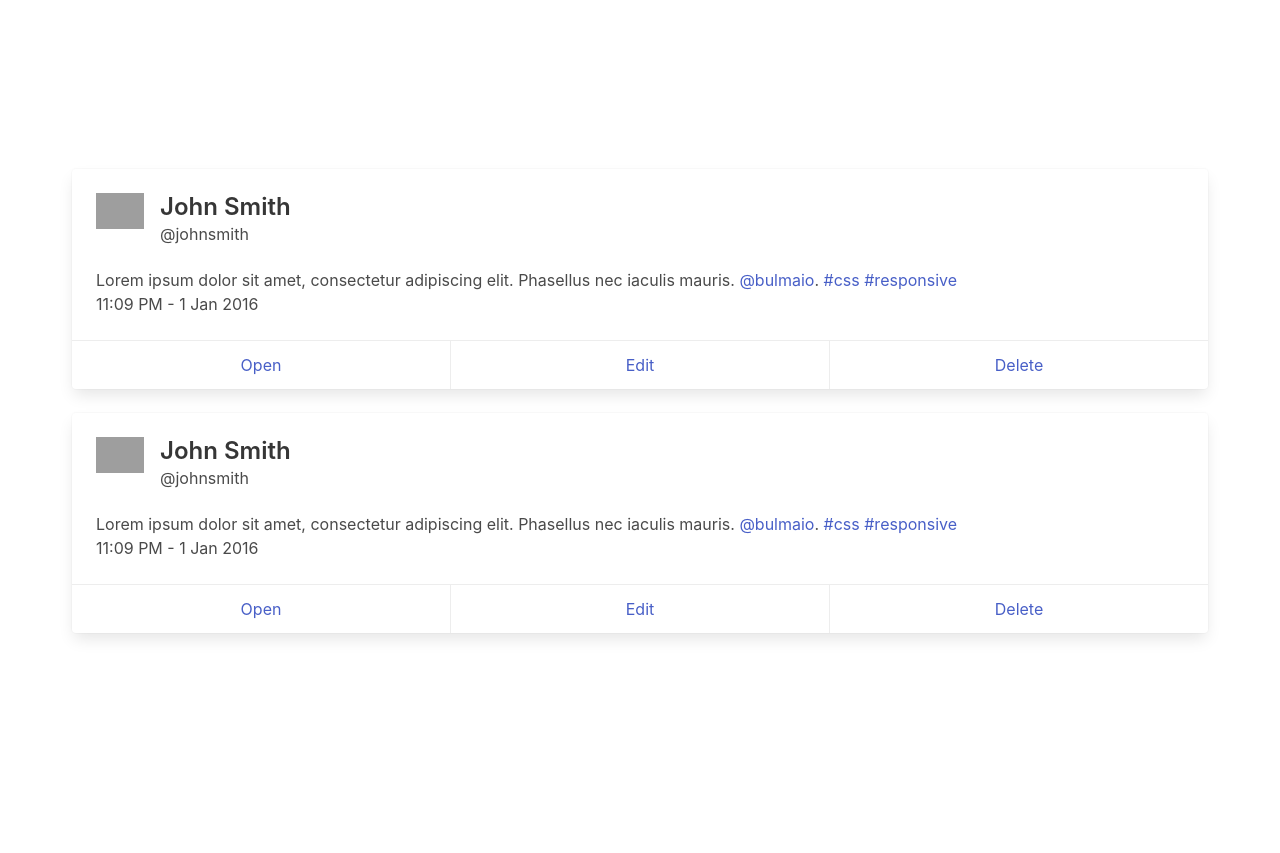
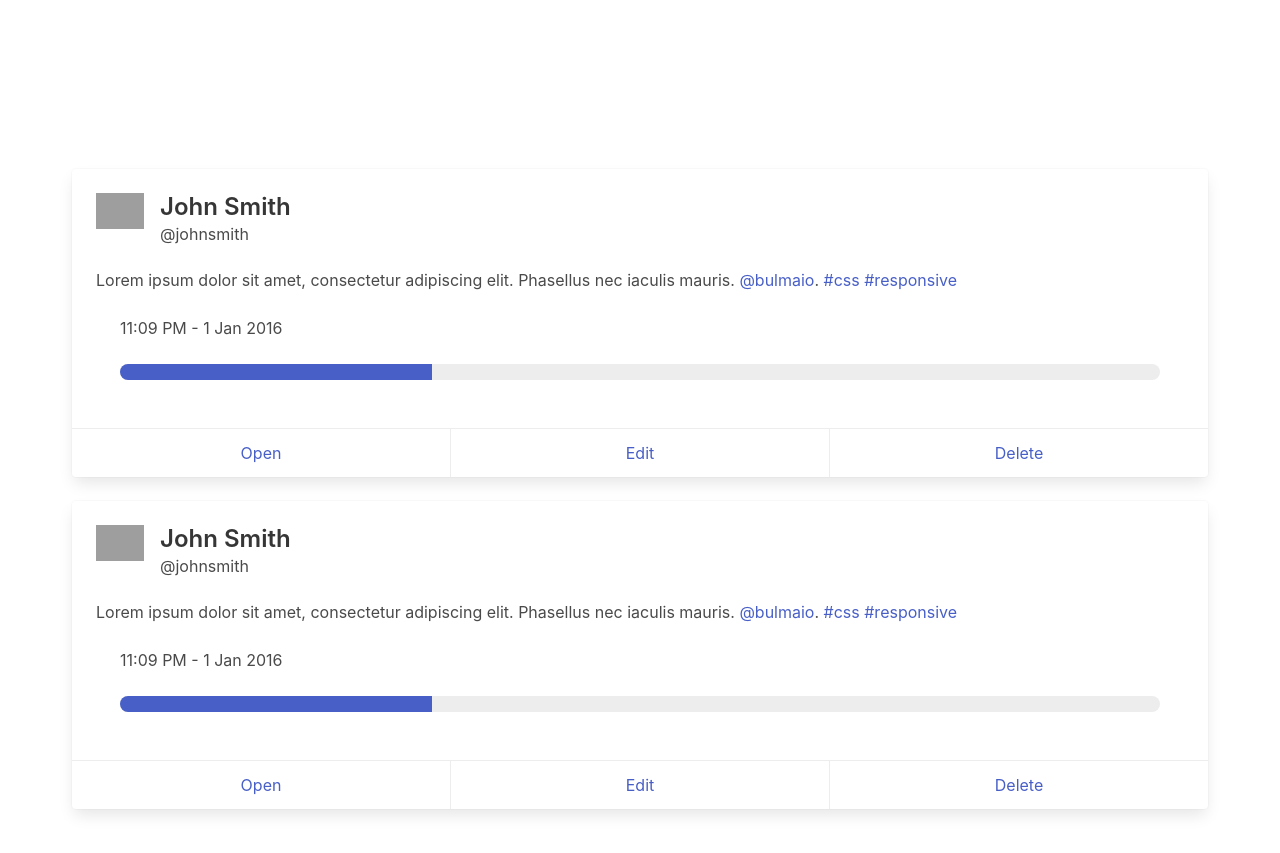
Before and after one commit to finncyr/PRAK_WEB_21, a website: page seite1.html in a window 1280 px wide. Shown: the part 163-1016 px from the top of the page. Before the commit the page ends 940 px from the top, so only its background shows below. Drawn offline with nearby package versions, Linux system fonts and the light colour scheme; grey boxes are pictures that could not be loaded.

Commit message:
fixed some shit

```diff
--- a/seite1.html
+++ b/seite1.html
@@ -71,8 +71,16 @@
                 Lorem ipsum dolor sit amet, consectetur adipiscing elit.
                 Phasellus nec iaculis mauris. <a>@bulmaio</a>.
                 <a href="#">#css</a> <a href="#">#responsive</a>
-                <br>
-                <time datetime="2016-1-1">11:09 PM - 1 Jan 2016</time>
+
+                <div class="column is-mobile">
+                    <div class="column is-half">
+                        <time datetime="2016-1-1">11:09 PM - 1 Jan 2016</time>
+                    </div>
+                    <div class="column">
+                        <progress class="progress is-link" value="30" max="100">30%</progress>
+                    </div>
+                </div>
+
               </div>
             </div>
             <footer class="card-footer">
@@ -100,8 +108,14 @@
                 Lorem ipsum dolor sit amet, consectetur adipiscing elit.
                 Phasellus nec iaculis mauris. <a>@bulmaio</a>.
                 <a href="#">#css</a> <a href="#">#responsive</a>
-                <br>
-                <time datetime="2016-1-1">11:09 PM - 1 Jan 2016</time>
+                <div class="column is-mobile">
+                    <div class="column is-half">
+                        <time datetime="2016-1-1">11:09 PM - 1 Jan 2016</time>
+                    </div>
+                    <div class="column">
+                        <progress class="progress is-link" value="30" max="100">30%</progress>
+                    </div>
+                </div>
               </div>
             </div>
             <footer class="card-footer">
```
Also changed, not shown: seite3.html (+8 -1 lines).
